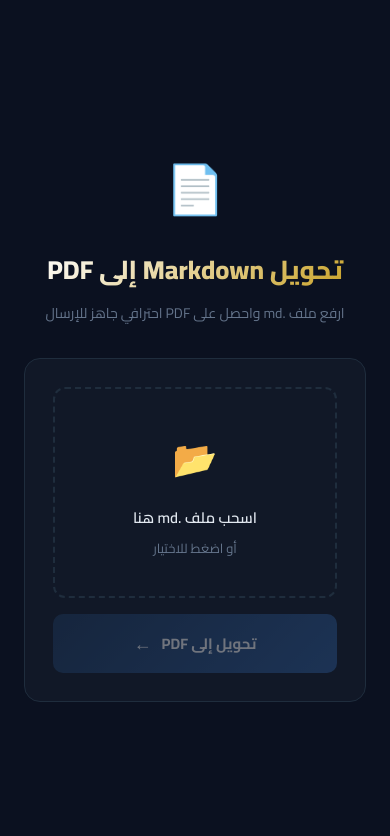
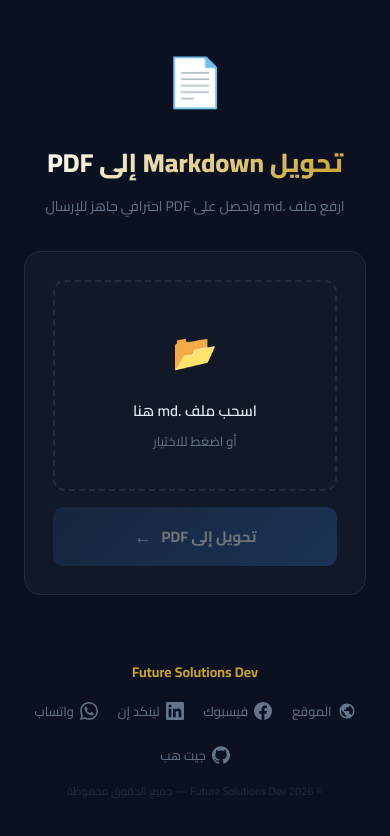
Before and after one commit to FutureSolutionDev/md-to-pdf, a website: page public/index.html in a window 390 px wide. Drawn offline with Linux system fonts and the light colour scheme.

Commit message:
feat(md-to-pdf): add footer branding and social links to UI
Update the PDF footer template to show a link to futuresolutionsdev.com instead of generic text.
Add a footer section to the web UI with branding, site link, Facebook, Linked In, and WhatsApp icons.
Style the footer and links for responsive layout and visual consistency with the rest of the application.

```diff
--- a/convert.js
+++ b/convert.js
@@ -255,7 +255,7 @@ ${htmlContent}
     footerTemplate: `
       <div style="width:100%; font-family:Arial,sans-serif; font-size:9px; color:#999;
                   display:flex; justify-content:space-between; padding:0 15mm; box-sizing:border-box; border-top:1px solid #eee;">
-        <span>فريق التطوير</span>
+        <span><a href="https://futuresolutionsdev.com" style="color:#1e3a5f; text-decoration:none;">futuresolutionsdev.com</a></span>
         <span><span class="pageNumber"></span> / <span class="totalPages"></span></span>
       </div>`,
     margin: {
--- a/public/index.html
+++ b/public/index.html
@@ -342,6 +342,63 @@
   }
 
   .error-msg.visible { display: block; }
+
+  /* ===== Footer ===== */
+  .footer {
+    margin-top: 40px;
+    padding: 24px 0 8px;
+    text-align: center;
+    width: 100%;
+    max-width: 560px;
+  }
+
+  .footer-brand {
+    font-size: 14px;
+    font-weight: 700;
+    color: var(--gold);
+    margin-bottom: 14px;
+  }
+
+  .footer-brand a {
+    color: var(--gold);
+    text-decoration: none;
+    transition: opacity 0.2s;
+  }
+
+  .footer-brand a:hover { opacity: 0.8; }
+
+  .footer-links {
+    display: flex;
+    justify-content: center;
+    gap: 20px;
+    margin-bottom: 14px;
+    flex-wrap: wrap;
+  }
+
+  .footer-links a {
+    display: flex;
+    align-items: center;
+    gap: 6px;
+    color: var(--muted);
+    text-decoration: none;
+    font-size: 13px;
+    transition: color 0.2s;
+  }
+
+  .footer-links a:hover { color: var(--text); }
+
+  .footer-links svg {
+    width: 18px;
+    height: 18px;
+    fill: currentColor;
+    flex-shrink: 0;
+  }
+
+  .footer-copy {
+    font-size: 11px;
+    color: var(--border);
+    margin-top: 10px;
+  }
 </style>
 </head>
 <body>
@@ -405,6 +462,35 @@
   <div class="error-msg" id="errorMsg">❌ حدث خطأ أثناء التحويل. تحقق من صحة الملف وحاول مجدداً.</div>
 
 </div>
+
+<footer class="footer">
+  <div class="footer-brand">
+    <a href="https://futuresolutionsdev.com" target="_blank">Future Solutions Dev</a>
+  </div>
+  <div class="footer-links">
+    <a href="https://futuresolutionsdev.com" target="_blank">
+      <svg viewBox="0 0 24 24"><path d="M12 2C6.48 2 2 6.48 2 12s4.48 10 10 10 10-4.48 10-10S17.52 2 12 2zm-1 17.93c-3.95-.49-7-3.85-7-7.93 0-.62.08-1.21.21-1.79L9 15v1c0 1.1.9 2 2 2v1.93zm6.9-2.54c-.26-.81-1-1.39-1.9-1.39h-1v-3c0-.55-.45-1-1-1H8v-2h2c.55 0 1-.45 1-1V7h2c1.1 0 2-.9 2-2v-.41c2.93 1.19 5 4.06 5 7.41 0 2.08-.8 3.97-2.1 5.39z"/></svg>
+      الموقع
+    </a>
+    <a href="https://www.facebook.com/futuresolutionsdev" target="_blank">
+      <svg viewBox="0 0 24 24"><path d="M24 12.073c0-6.627-5.373-12-12-12s-12 5.373-12 12c0 5.99 4.388 10.954 10.125 11.854v-8.385H7.078v-3.47h3.047V9.43c0-3.007 1.792-4.669 4.533-4.669 1.312 0 2.686.235 2.686.235v2.953H15.83c-1.491 0-1.956.925-1.956 1.874v2.25h3.328l-.532 3.47h-2.796v8.385C19.612 23.027 24 18.062 24 12.073z"/></svg>
+      فيسبوك
+    </a>
+    <a href="https://www.linkedin.com/company/futuresolutionsdev" target="_blank">
+      <svg viewBox="0 0 24 24"><path d="M20.447 20.452h-3.554v-5.569c0-1.328-.027-3.037-1.852-3.037-1.853 0-2.136 1.445-2.136 2.939v5.667H9.351V9h3.414v1.561h.046c.477-.9 1.637-1.85 3.37-1.85 3.601 0 4.267 2.37 4.267 5.455v6.286zM5.337 7.433a2.062 2.062 0 01-2.063-2.065 2.064 2.064 0 112.063 2.065zm1.782 13.019H3.555V9h3.564v11.452zM22.225 0H1.771C.792 0 0 .774 0 1.729v20.542C0 23.227.792 24 1.771 24h20.451C23.2 24 24 23.227 24 22.271V1.729C24 .774 23.2 0 22.222 0h.003z"/></svg>
+      لينكد إن
+    </a>
+    <a href="https://wa.me/201148371185" target="_blank">
+      <svg viewBox="0 0 24 24"><path d="M17.472 14.382c-.297-.149-1.758-.867-2.03-.967-.273-.099-.471-.148-.67.15-.197.297-.767.966-.94 1.164-.173.199-.347.223-.644.075-.297-.15-1.255-.463-2.39-1.475-.883-.788-1.48-1.761-1.653-2.059-.173-.297-.018-.458.13-.606.134-.133.298-.347.446-.52.149-.174.198-.298.298-.497.099-.198.05-.371-.025-.52-.075-.149-.669-1.612-.916-2.207-.242-.579-.487-.5-.669-.51-.173-.008-.371-.01-.57-.01-.198 0-.52.074-.792.372-.272.297-1.04 1.016-1.04 2.479 0 1.462 1.065 2.875 1.213 3.074.149.198 2.096 3.2 5.077 4.487.709.306 1.262.489 1.694.625.712.227 1.36.195 1.871.118.571-.085 1.758-.719 2.006-1.413.248-.694.248-1.289.173-1.413-.074-.124-.272-.198-.57-.347m-5.421 7.403h-.004a9.87 9.87 0 01-5.031-1.378l-.361-.214-3.741.982.998-3.648-.235-.374a9.86 9.86 0 01-1.51-5.26c.001-5.45 4.436-9.884 9.888-9.884 2.64 0 5.122 1.03 6.988 2.898a9.825 9.825 0 012.893 6.994c-.003 5.45-4.437 9.884-9.885 9.884m8.413-18.297A11.815 11.815 0 0012.05 0C5.495 0 .16 5.335.157 11.892c0 2.096.547 4.142 1.588 5.945L.057 24l6.305-1.654a11.882 11.882 0 005.683 1.448h.005c6.554 0 11.89-5.335 11.893-11.893a11.821 11.821 0 00-3.48-8.413z"/></svg>
+      واتساب
+    </a>
+    <a href="https://github.com/FutureSolutionDev/md-to-pdf" target="_blank">
+      <svg viewBox="0 0 24 24"><path d="M12 .297c-6.63 0-12 5.373-12 12 0 5.303 3.438 9.8 8.205 11.385.6.113.82-.258.82-.577 0-.285-.01-1.04-.015-2.04-3.338.724-4.042-1.61-4.042-1.61C4.422 18.07 3.633 17.7 3.633 17.7c-1.087-.744.084-.729.084-.729 1.205.084 1.838 1.236 1.838 1.236 1.07 1.835 2.809 1.305 3.495.998.108-.776.417-1.305.76-1.605-2.665-.3-5.466-1.332-5.466-5.93 0-1.31.465-2.38 1.235-3.22-.135-.303-.54-1.523.105-3.176 0 0 1.005-.322 3.3 1.23.96-.267 1.98-.399 3-.405 1.02.006 2.04.138 3 .405 2.28-1.552 3.285-1.23 3.285-1.23.645 1.653.24 2.873.12 3.176.765.84 1.23 1.91 1.23 3.22 0 4.61-2.805 5.625-5.475 5.92.42.36.81 1.096.81 2.22 0 1.606-.015 2.896-.015 3.286 0 .315.21.69.825.57C20.565 22.092 24 17.592 24 12.297c0-6.627-5.373-12-12-12"/></svg>
+      جيت هب
+    </a>
+  </div>
+  <div class="footer-copy">© 2026 Future Solutions Dev — جميع الحقوق محفوظة</div>
+</footer>
 
 <script>
   const fileInput    = document.getElementById("fileInput");
```
Also changed, not shown: 1 other file.
